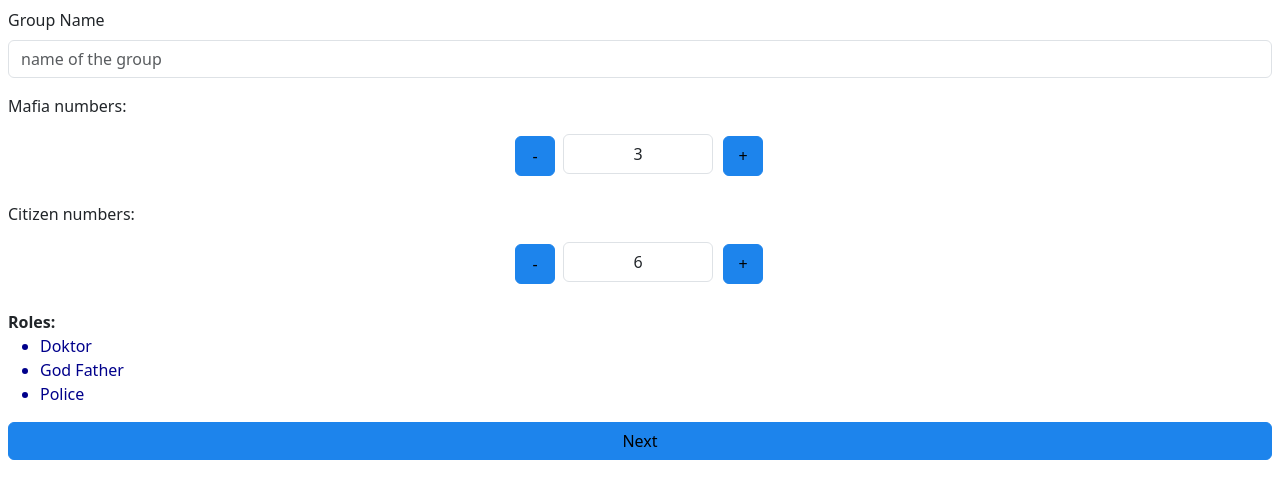
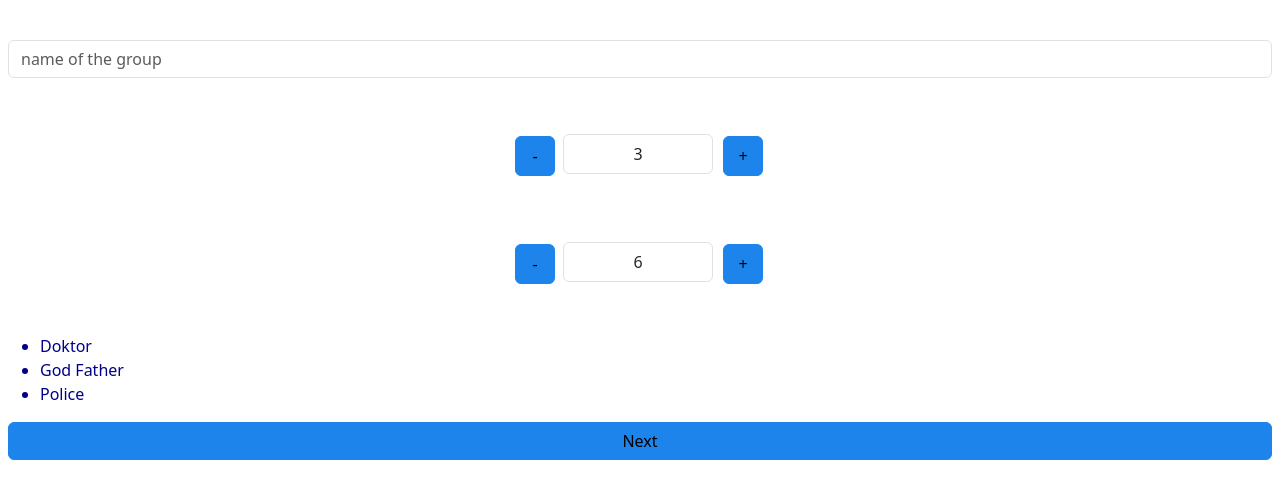
Before and after one commit to game-in-game-products/game-in-game-products.github.io, a React (Create React App) app: page /new-game in a window 1280 px wide. Shown: the top 498 px of the page. Built offline with nearby package versions, Linux system fonts and the light colour scheme.

Commit message:
change default layout

```diff
--- a/src/App.css
+++ b/src/App.css
@@ -1,3 +1,9 @@
-.body{
-  background-color: blue;
+
+.content {
+  color: white; /* For contrast against the background */
+  /* text-align: center; */
+  margin:auto !important;
+  /* border: 1px ridge gray; */
+  opacity: 0.;
+
 }
```
